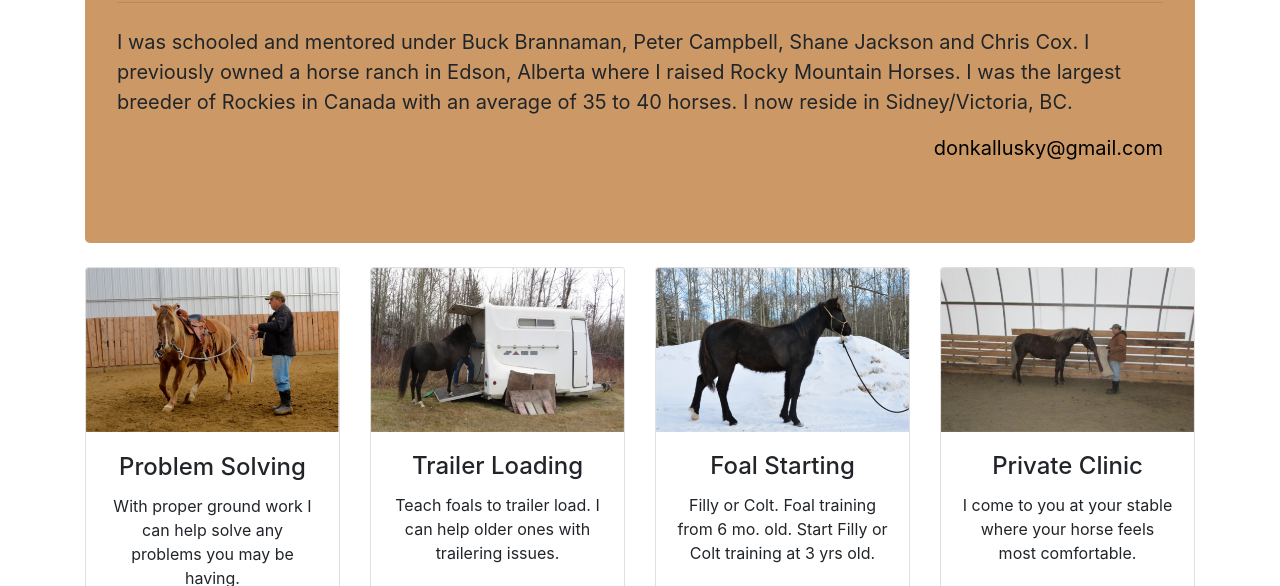
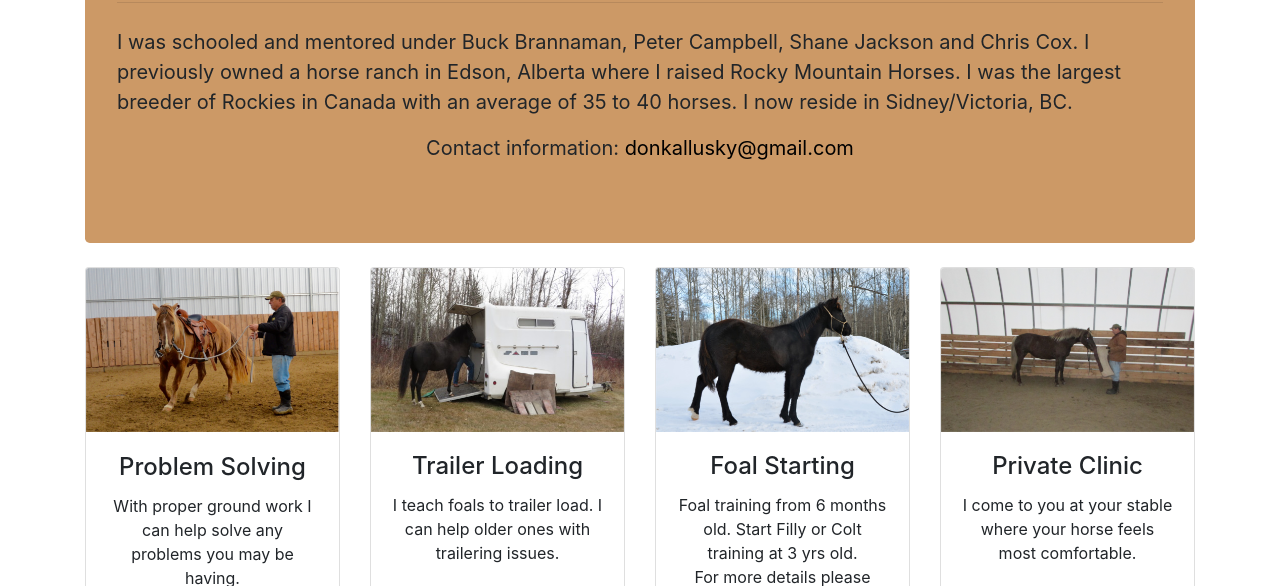
Before and after one commit to raventec/naturalhorsemanshiptraining, a plain HTML site: page index.html in a window 1280 px wide. Shown: the part 214-800 px from the top of the page. Drawn offline with Linux system fonts and the light colour scheme.

Commit message:
Minor text changes
Contact info and center
Reworded Foal Starting

```diff
--- a/css/heroic-features.css
+++ b/css/heroic-features.css
@@ -41,7 +41,7 @@
   }
 
 .signature {
-  text-align: right;
+  text-align: center;
   }
 p a {
   color: black;
--- a/index.html
+++ b/index.html
@@ -50,7 +50,7 @@
           <p class="lead">I was schooled and mentored under Buck Brannaman, Peter Campbell, Shane Jackson and Chris Cox.  I previously owned
           a horse ranch in Edson, Alberta where I raised Rocky Mountain Horses. I was the largest breeder of Rockies in Canada with an average
           of 35 to 40 horses. I now reside in Sidney/Victoria, BC.</p>
-          <p class="lead signature"><a href="mailto:donkallusky@gmail.com">donkallusky@gmail.com</a></p>
+          <p class="lead signature">Contact information:  <a href="mailto:donkallusky@gmail.com">donkallusky@gmail.com</a></p>
         </header>
 
       <!-- Page Features -->
@@ -71,7 +71,7 @@
             <img class="card-img-top" src="img/trailerloading.jpg" alt="">
             <div class="card-body">
               <h4 class="card-title">Trailer Loading</h4>
-              <p class="card-text">Teach foals to trailer load. I can help older ones with trailering issues.</p>
+              <p class="card-text">I teach foals to trailer load. I can help older ones with trailering issues.</p>
             </div>
           </div>
         </div>
@@ -81,7 +81,8 @@
             <img class="card-img-top" src="img/foaltraining.jpg" alt="">
             <div class="card-body">
               <h4 class="card-title">Foal Starting</h4>
-              <p class="card-text">Filly or Colt. Foal training from 6 mo. old.  Start Filly or Colt training at 3 yrs old.</p>
+              <p class="card-text">Foal training from 6 months old.  Start Filly or Colt training at 3 yrs old.<br>
+              For more details please contact me.<p>
             </div>
           </div>
         </div>
```
